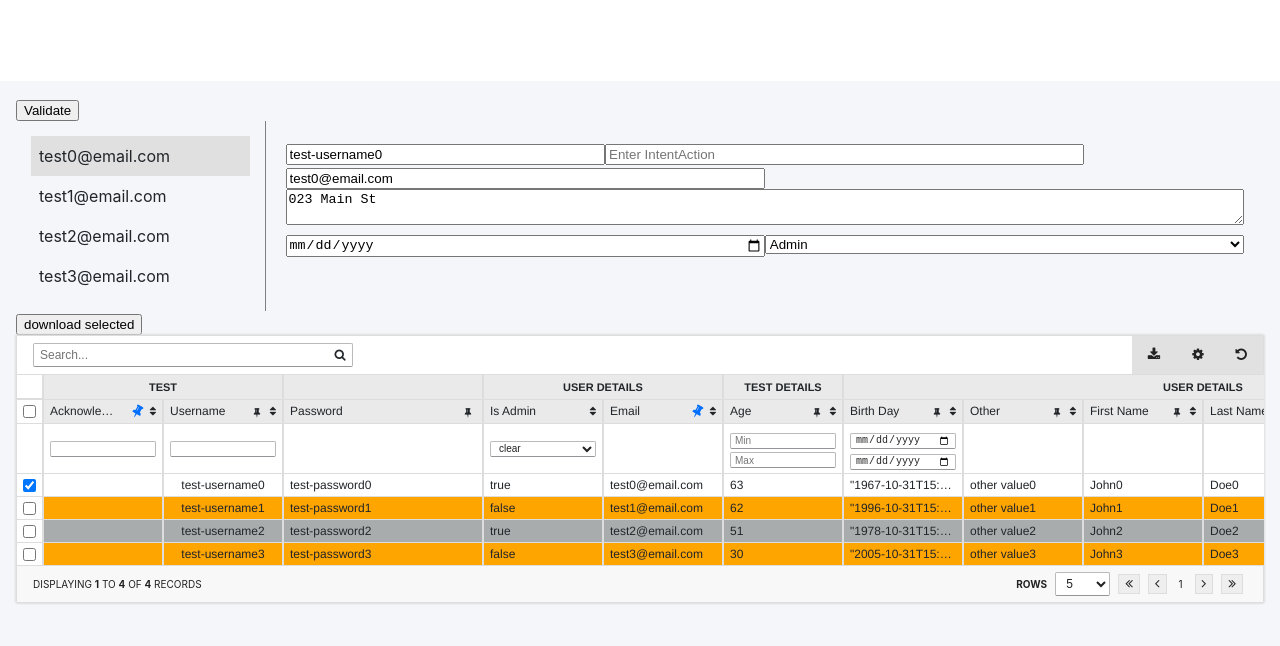
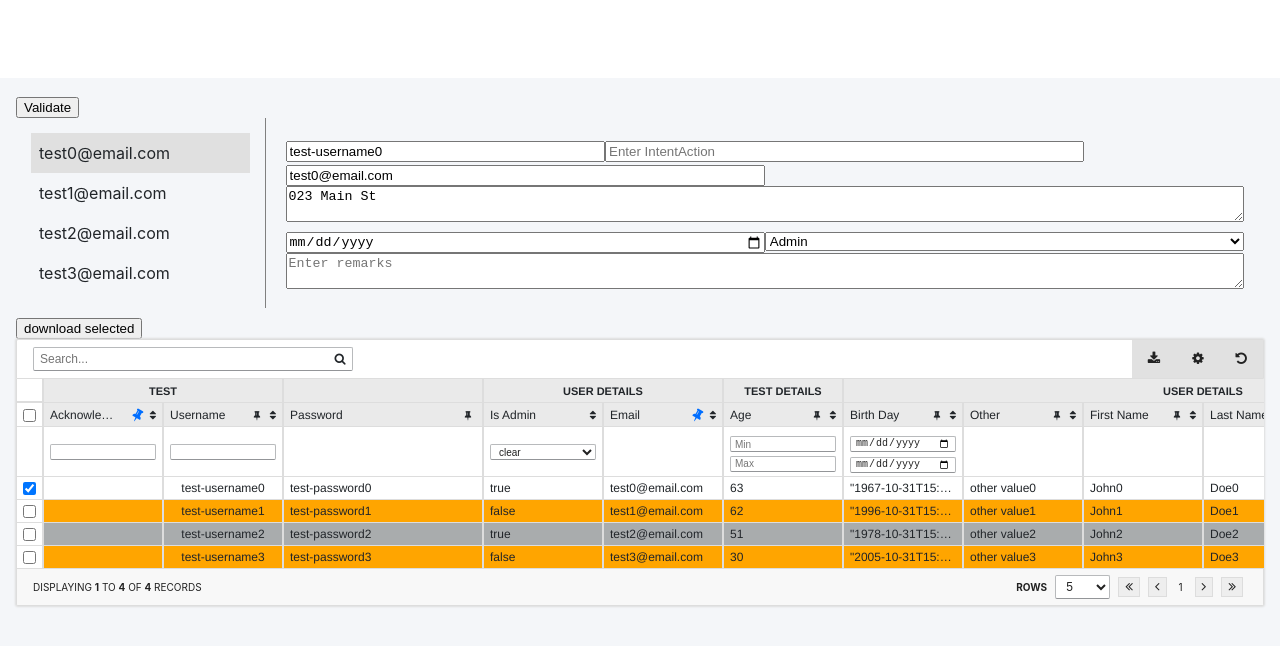
Before and after one commit to kingaguirre/react-data-table, a React (Vite) app: page / in a window 1280 px wide. Shown: the top 646 px of the page. Built offline with nearby package versions, Linux system fonts and the light colour scheme.

Commit message:
feat: update  code

```diff
--- a/src/MenuForm/index.tsx
+++ b/src/MenuForm/index.tsx
@@ -10,6 +10,8 @@ type SizeType = {
   lg?: number;
 };
 
+type DisabledType = boolean | ((data: any) => boolean);
+
 type FieldType = {
   column: string;
   label: string;
@@ -18,6 +20,8 @@ type FieldType = {
   size?: SizeType;
   options?: { value: any; text: string }[];
   schema?: any;
+  disabled?: DisabledType;
+  required?: DisabledType;
 };
 
 type SettingsType = {
@@ -83,11 +87,10 @@ export const FieldDiv = styled.div<{ size: SizeType }>`
   ${(props) => getResponsiveWidth(props.size)}
   > * {
     width: 100%;
+    &.invalid {
+      border: 1px solid red;
     }
-`;
-
-export const InvalidInput = styled.input`
-  border: 1px solid red;
+  }
 `;
 
 export const MenuItem = styled.div<{ isSelected: boolean, isInvalid: boolean }>`
@@ -123,16 +126,24 @@ export const MenuForm = React.forwardRef((props: FormProps, ref: React.Ref<any>)
     const newInvalidCounts: number[] = new Array(data.length).fill(0);
 
     data.forEach((datum, index) => {
-      formSettings.fields.forEach((field, fieldIndex) => {
+        formSettings.fields.forEach((field) => {
             const value = getDeepValue(datum, field.column);
+
+            // Required validation
+            const isRequired = field.required !== undefined
+            ? (typeof field.required === 'function'
+                ? field.required(data[index])
+                : field.required)
+            : false;
+
+            const isValueEmpty = value === undefined || value === '';
+            const isRequiredInvalid = isRequired && isValueEmpty;
+
             const schema = field.schema ? field.schema : undefined;
-        if (schema && !ajv.validate(schema, value)) {
+            const isSchemaInvalid = schema && !ajv.validate(schema, value);
+
+            if (isSchemaInvalid || isRequiredInvalid) {
                 newInvalidCounts[index]++;
-          if (index === selectedItemIndex) {
-            inputRefs.current[fieldIndex].current.classList.add('invalid');
-          }
-        } else if (index === selectedItemIndex) {
-          inputRefs.current[fieldIndex].current.classList.remove('invalid');
             }
         });
     });
@@ -146,42 +157,28 @@ export const MenuForm = React.forwardRef((props: FormProps, ref: React.Ref<any>)
     validate: validateForm
   }));
 
-  const getInvalidCountForDatum = (datum: any): number => {
-    return formSettings.fields.reduce((acc, field) => {
-      const value = getDeepValue(datum, field.column);
+  const validateField = (field: FieldType, value: any, index: number) => {
+    // Existing schema validation
     const schema = field.schema ? field.schema : undefined;
-      if (schema && !ajv.validate(schema, value)) {
-        acc++;
-      }
-      return acc;
-    }, 0);
-  };
+    const schemaValid = !(schema && !ajv.validate(schema, value));
 
-  const validateField = (field: FieldType, value: any, index: number) => {
-    const schema = field.schema ? field.schema : undefined;
-    if (schema && !ajv.validate(schema, value)) {
-      if (selectedItemIndex === index) {
-        inputRefs.current[index].current.classList.add('invalid');
-      }
-      return false;
-    } else if (selectedItemIndex === index) {
-      inputRefs.current[index].current.classList.remove('invalid');
-    }
-    return true;
+    // Required validation
+    const isRequired = field.required !== undefined
+    ? (typeof field.required === 'function'
+        ? field.required(data[selectedItemIndex])
+        : field.required)
+    : false;
+    const requiredValid = !(isRequired && (value === undefined || value === ''));
+
+    return schemaValid && requiredValid;
   };
 
   // This function validates all fields for a specific datum and returns the count of invalid fields
   const validateAllFieldsForDatum = (datum: any): number => {
-    return formSettings.fields.reduce((acc, field, fieldIndex) => {
+    return formSettings.fields.reduce((acc, field) => {
       const value = getDeepValue(datum, field.column);
-      const schema = field.schema ? field.schema : undefined;
-      if (schema && !ajv.validate(schema, value)) {
-        if (selectedItemIndex === datum) {
-          inputRefs.current[fieldIndex].current.classList.add('invalid');
-        }
+      if (!validateField(field, value, selectedItemIndex)) {
         acc++;
-      } else if (selectedItemIndex === datum) {
-        inputRefs.current[fieldIndex].current.classList.remove('invalid');
       }
       return acc;
     }, 0);
@@ -205,8 +202,6 @@ export const MenuForm = React.forwardRef((props: FormProps, ref: React.Ref<any>)
 
     if (isCurrentFieldValid) {
       onChange?.(newData);
-    } else {
-      inputRefs.current[fieldIndex].current.classList.add('invalid');
     }
   };
 
@@ -214,12 +209,30 @@ export const MenuForm = React.forwardRef((props: FormProps, ref: React.Ref<any>)
     const fieldValue = getDeepValue(data[selectedItemIndex], field.column);
     const isInvalid = invalidCounts[selectedItemIndex] > 0 && !validateField(field, fieldValue, selectedItemIndex);
 
-    const InputComponent = isInvalid ? InvalidInput : "input";
+    const isDisabled = field.disabled !== undefined
+    ? (typeof field.disabled === 'function'
+        ? field.disabled(data[selectedItemIndex])
+        : field.disabled)
+    : false;
+
+    const isRequired = field.required !== undefined
+    ? (typeof field.required === 'function'
+        ? field.required(data[selectedItemIndex])
+        : field.required)
+    : false;
 
     switch (field.type) {
       case 'textarea':
         return (
-          <textarea ref={inputRefs.current[index]} placeholder={field.placeholder} value={fieldValue || ''} onChange={(e) => handleChange(e, field, index)} />
+          <textarea
+          ref={inputRefs.current[index]}
+          placeholder={field.placeholder}
+          value={fieldValue || ''}
+          onChange={(e) => handleChange(e, field, index)}
+          className={isInvalid ? 'invalid' : ""}
+          disabled={isDisabled}
+          required={isRequired}
+          />
         );
       case 'date':
         return (
@@ -230,6 +243,7 @@ export const MenuForm = React.forwardRef((props: FormProps, ref: React.Ref<any>)
           value={fieldValue || ''}
           onChange={(e) => handleChange(e, field, index)}
           className={isInvalid ? 'invalid' : ""}
+          disabled={isDisabled}
         />
         );
       case 'select':
@@ -250,6 +264,8 @@ export const MenuForm = React.forwardRef((props: FormProps, ref: React.Ref<any>)
           value={fieldValue || ''}
           onChange={(e) => handleChange(e, field, index)}
           className={isInvalid ? 'invalid' : ""}
+          disabled={isDisabled}
+          required={isRequired}
         />
     }
   };
--- a/src/testComponents/DataTableTest.tsx
+++ b/src/testComponents/DataTableTest.tsx
@@ -44,7 +44,7 @@ const dataSource = Array(4).fill("").map((_, i) => ({
   intentAction: i !== 0 ? selectRandomString(["O", "U", "R"]) : "",
   userDetails: {
     email: `test${i}@email.com`,
-    isAdmin: i % 2 === 0,
+    isAdmin: (i % 2 === 0).toString(),
     other: `other value${i}`,
     birthDay: getRandomBirthdate().birthdate,
     firstName: `John${i}`,
@@ -56,6 +56,7 @@ const dataSource = Array(4).fill("").map((_, i) => ({
     zipCode: `1000${i}`,
     age: getRandomBirthdate().age
   },
+  remarks: "",
   userAccounts: [
     { account1: `test account1-${i}` },
     { account2: `test account2-${i}` },
@@ -121,9 +122,25 @@ const FORM_MENU_FIELD_SETTINGS = {
       placeholder: "Select BirthDay",
       type: "select",
       options: [
-        {value: true, text: "Admin"},
-        {value: false, text: "Not Admin"},
+        {value: "true", text: "Admin"},
+        {value: "false", text: "Not Admin"},
       ]
+    },
+    {
+      column: "remarks",
+      label: "Remarks",
+      placeholder: "Enter remarks",
+      type: "textarea",
+      required: (data) => {
+        const { userDetails } = data;
+        return userDetails?.isAdmin === "true";
+      },
+      size: {
+        xs: 24,
+        sm: 24,
+        md: 24,
+        lg: 24
+      }
     },
   ]
 }
```
Lines whose indentation alone changed are shown as unchanged.
